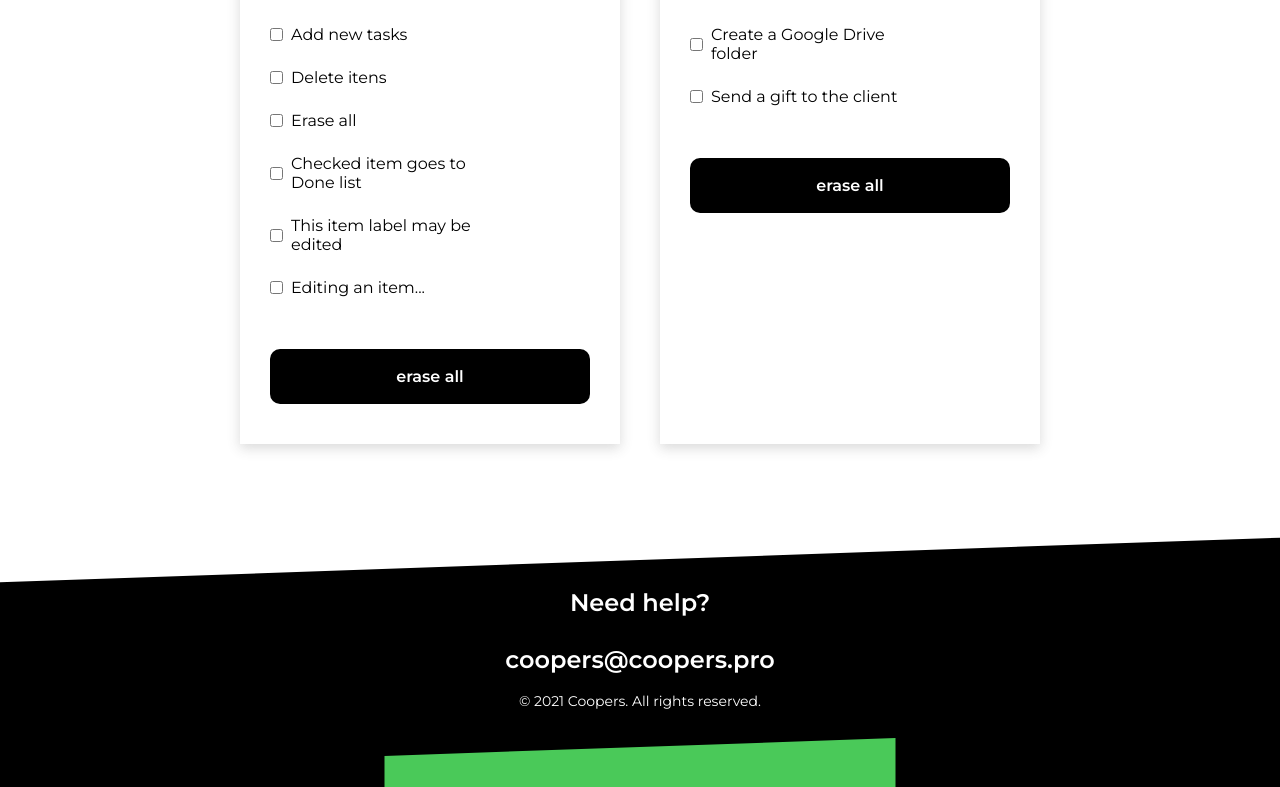
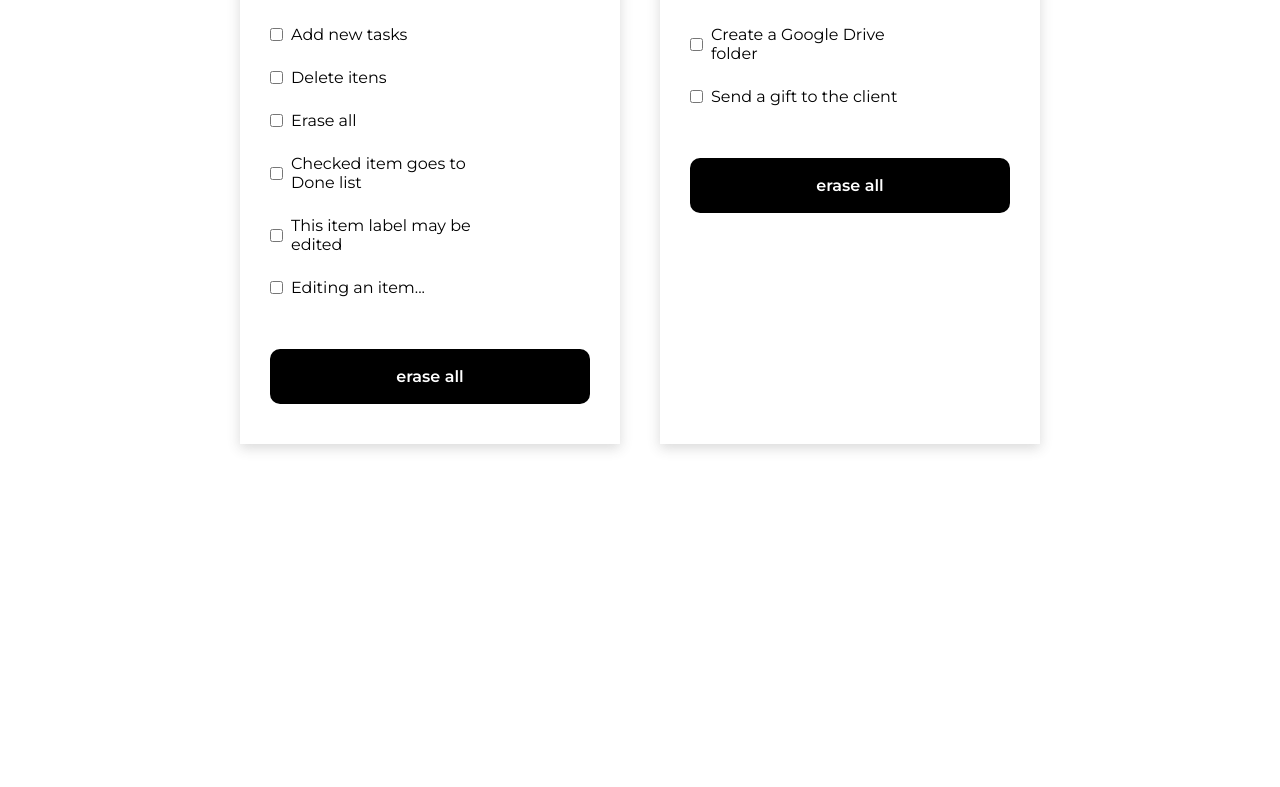
Before and after one commit to Lucas-R/Coopers-test, a React (Vite) app: page / in a window 1280 px wide. Shown: the part 1526-2313 px from the top of the page. After the commit the page ends 2068 px from the top, so only its background shows below. Built offline with nearby package versions, Linux system fonts and the light colour scheme.

Commit message:
Revert "footer"

```diff
--- a/src/TemplateDefault/index.tsx
+++ b/src/TemplateDefault/index.tsx
@@ -1,5 +1,4 @@
 import React from 'react';
-import { Footer } from '../components/Footer';
 import { Header } from '../sections/Header';
 import { ToDo } from '../sections/ToDo';
 import { GlobalStyle } from './globalStyles';
@@ -11,7 +10,6 @@ const TemplateDefault = () => {
       <GlobalStyle />
       <Header />
       <ToDo />
-      <Footer />
     </Template>
   );
 };
--- a/src/components/Footer/index.tsx
+++ /dev/null
@@ -1,27 +0,0 @@
-import React from 'react';
-import {
-  WrapperFooter,
-  ContainerFooter,
-  TextFooter,
-  CopyRight
-} from './styles';
-
-export const Footer = () => {
-  return(
-    <WrapperFooter>
-      <ContainerFooter>
-        <TextFooter>
-          Need help?
-        </TextFooter>
-
-        <TextFooter>
-          coopers@coopers.pro
-        </TextFooter>
-
-        <CopyRight>
-          © 2021 Coopers. All rights reserved.
-        </CopyRight>
-      </ContainerFooter>
-    </WrapperFooter>
-  );
-};
--- a/src/components/Footer/styles.ts
+++ /dev/null
@@ -1,60 +0,0 @@
-import styled from 'styled-components';
-import { color, ContainerDefault } from '../../theme';
-import { pxToRem } from '../../utils/pxToRem';
-
-export const WrapperFooter = styled.div`
-  width: 100%;
-  height: ${pxToRem(245)};
-  position: relative;
-  display: flex;
-
-
-  &::after{
-    content: '';
-    display: block;
-    width: 100%;
-    max-width: ${pxToRem(511)};
-    height: ${pxToRem(60)};
-    background-color: ${color.primaryColor};
-    position: absolute;
-    bottom: -20px;
-    left: 50%;
-    transform: translateX(-50%) skewY(-2deg);
-  }
-
-  &::before{
-    content: '';
-    display: block;
-    width: 100%;
-    height: ${pxToRem(400)};
-    background-color: ${color.dark};
-    transform: skewY(-2deg);
-    position: absolute;
-    bottom: -173px;
-  }
-`;
-
-export const ContainerFooter = styled(ContainerDefault)`
-  position: relative;
-  z-index: 999;
-  display: flex;
-  flex-direction: column;
-  align-items: center;
-  justify-content: center;
-`;
-
-export const TextFooter = styled.h2`
-  color: ${color.white};
-  margin-bottom: ${pxToRem(28)};
-  font-weight: 600;
-
-  &:nth-child(2){
-    margin-bottom: ${pxToRem(18)};
-  }
-`;
-
-export const CopyRight = styled.p`
-  color: ${color.white};
-  font-size: ${pxToRem(14)};
-  margin-bottom: ${pxToRem(32)};
-`;
```
